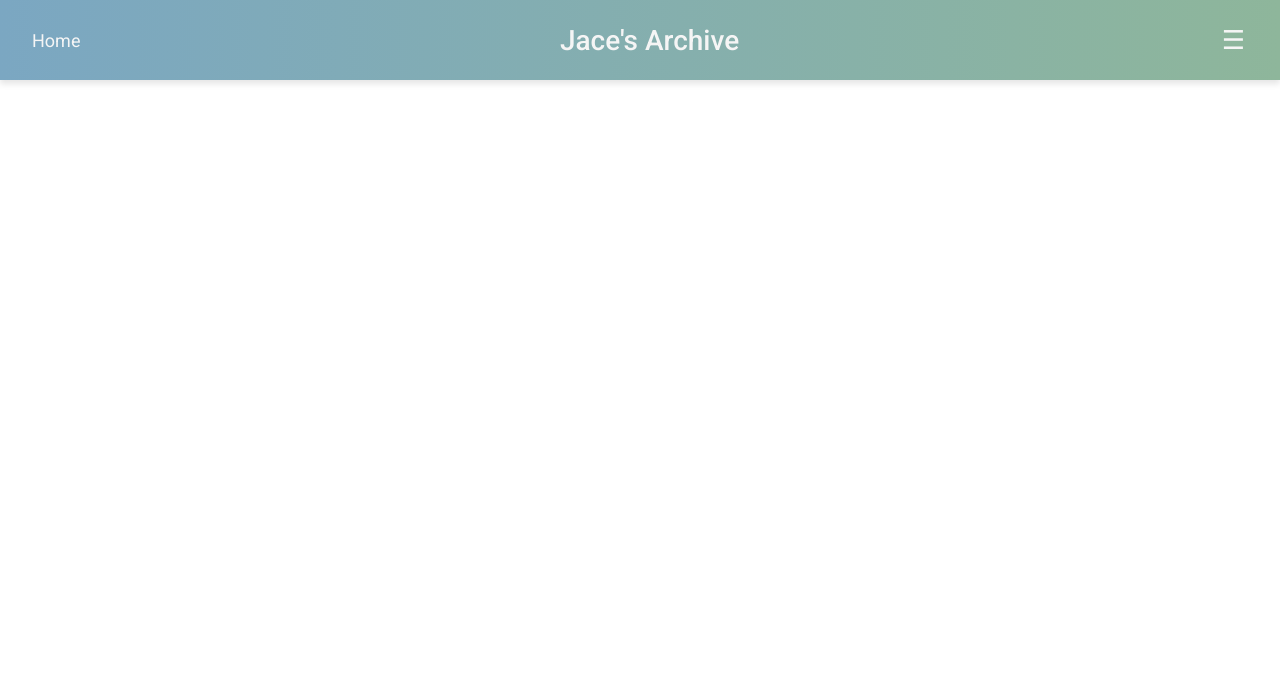
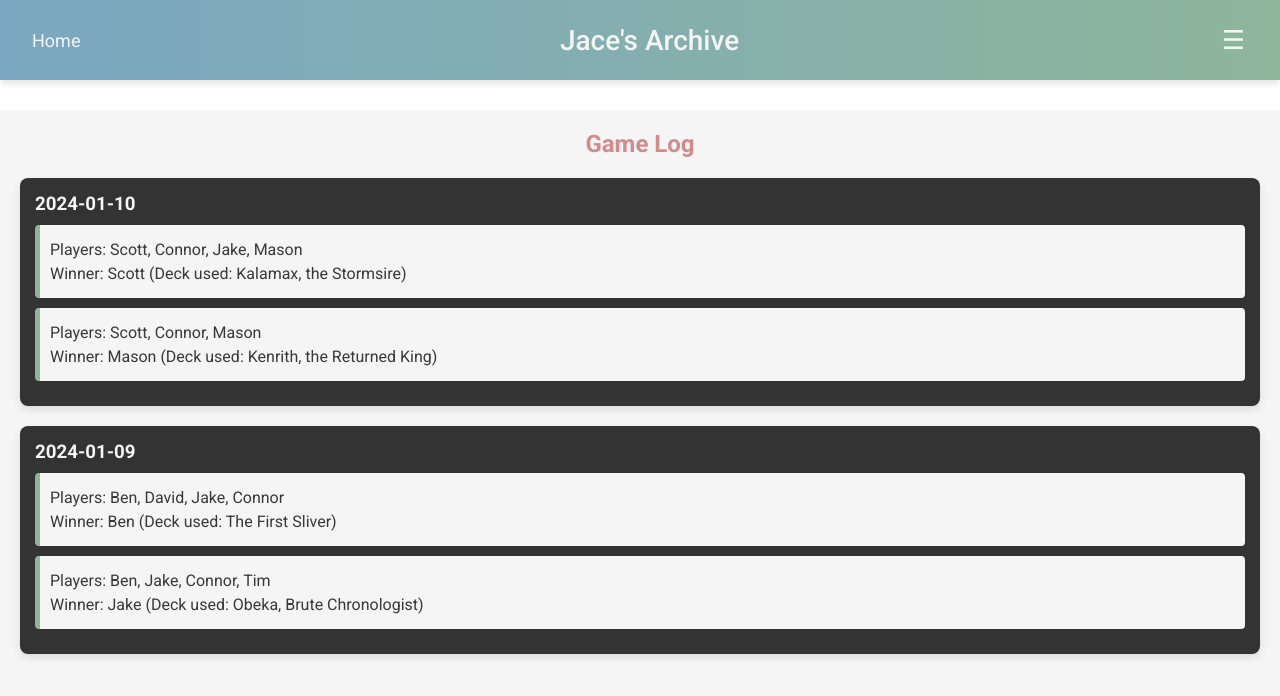
Before and after one commit to jkj527/Jaces-Archive, a React (Create React App) app: page /game-log in a window 1280 px wide. Shown: the top 696 px of the page. Built offline with nearby package versions, Linux system fonts and the light colour scheme.

Commit message:
statistics and game log pages with mock data

```diff
--- a/src/App.js
+++ b/src/App.js
@@ -4,6 +4,7 @@ import NavBar from './components/NavBar';
 import Home from './components/Home';
 import PlayerManagement from './components/PlayerManagement';
 import Statistics from './components/Statistics';
+import GameLog from './components/GameLog';
 // import Account from './pages/Account';
 // Import other pages as needed
 import './App.css';
@@ -18,6 +19,7 @@ function App() {
           {/* <Route path="/account" element={<Account />} /> */}
           <Route path="/player-management" element={<PlayerManagement />} />
           <Route path="/statistics" element={<Statistics />} />
+          <Route path="/game-log" element={<GameLog />} />
           {/* Define other routes here */}
         </Routes>
       </div>
--- /dev/null
+++ b/src/components/GameLog.jsx
@@ -0,0 +1,63 @@
+// src/components/GameLog.jsx
+import React, { useState } from 'react';
+import './style/GameLog.css'; // Make sure the path is correct
+
+const GameLog = () => {
+    // Added more mock data for demonstration purposes
+    const [gameLogs, setGameLogs] = useState([
+        {
+            date: '2024-01-10',
+            games: [
+                {
+                    players: ['Scott', 'Connor', 'Jake', 'Mason'],
+                    winner: 'Scott',
+                    deckUsed: 'Kalamax, the Stormsire'
+                },
+                {
+                    players: ['Scott', 'Connor', 'Mason'],
+                    winner: 'Mason',
+                    deckUsed: 'Kenrith, the Returned King'
+                },
+                // ... additional games
+            ],
+        },
+        {
+            date: '2024-01-09',
+            games: [
+                {
+                    players: ['Ben', 'David', 'Jake', 'Connor'],
+                    winner: 'Ben',
+                    deckUsed: 'The First Sliver'
+                },
+                {
+                    players: ['Ben', 'Jake', 'Connor', 'Tim'],
+                    winner: 'Jake',
+                    deckUsed: 'Obeka, Brute Chronologist'
+                },
+                // ... additional games
+            ],
+        },
+        // ... additional game log entries
+    ]);
+
+    // ... useEffect if you need to fetch real data ...
+
+    return (
+        <div className='game-log-container'>
+            <h2 className='game-log-heading'>Game Log</h2>
+            {gameLogs.map((log) => (
+                <div key={log.date} className='game-log-entry'>
+                    <h3>{log.date}</h3>
+                    {log.games.map((game, index) => (
+                        <div key={index} className='game-details'>
+                            <p>Players: {game.players.join(', ')}</p>
+                            <p>Winner: {game.winner} (Deck used: {game.deckUsed})</p>
+                        </div>
+                    ))}
+                </div>
+            ))}
+        </div>
+    );
+};
+
+export default GameLog;
--- a/src/components/NavBar.jsx
+++ b/src/components/NavBar.jsx
@@ -12,7 +12,8 @@ const NavBar = () => {
                 <div className="dropdown-content">
                     <Link to="/account">Account</Link>
                     <Link to="/player-management">Manage Players</Link>
-                    <Link to="/statistics" className="nav-link">Statistics</Link>
+                    <Link to="/statistics">Statistics</Link>
+                    <Link to="/game-log">Game Log</Link>
                     {/* Add other links here if needed */}
                 </div>
             </div>
--- a/src/components/Statistics.jsx
+++ b/src/components/Statistics.jsx
@@ -2,13 +2,30 @@ import React, { useState, useEffect } from 'react';
 import './style/Statistics.css';
 
 const Statistics = () => {
-    // This state would ideally come from a context, Redux store, or fetched from a backend.
+    // Initialize with mock data for demonstration
     const [statistics, setStatistics] = useState([
-        // ... populate with actual data
+        {
+            name: 'Scott',
+            decks: [
+                { name: 'Kalamax, the Stormsire', active: true, gamesPlayed: 10, first: 4, second: 3, third: 2, fourth: 1 },
+                { name: 'Carth the Lion', active: true, gamesPlayed: 5, first: 1, second: 1, third: 2, fourth: 1 },
+                // ... additional decks
+            ],
+        },
+        {
+            name: 'Connor',
+            decks: [
+                { name: 'Admiral Beckett Brass', active: true, gamesPlayed: 8, first: 2, second: 2, third: 3, fourth: 1 },
+                { name: 'Jorn, God of Winter', active: true, gamesPlayed: 6, first: 0, second: 3, third: 2, fourth: 1 },
+                // ... additional decks
+            ],
+        },
+        // ... additional players
     ]);
 
     useEffect(() => {
         // Fetch the statistics data from your data source when the component mounts
+        // This will be replaced with actual fetch call
     }, []);
 
     const calculateWinPercentage = (deck) => {
@@ -21,10 +38,12 @@ const Statistics = () => {
     return (
         <div className='statistics-container'>
             <h2 className='statistics-heading'>Player Statistics</h2>
+            {statistics.map((player) => (
+                <div key={player.name}>
+                    <h3>{player.name}'s Decks</h3>
                     <table className='statistics-table'>
                         <thead>
                             <tr>
-                        <th>Player</th>
                                 <th>Deck</th>
                                 <th>Active Deck?</th>
                                 <th>Total Games Played</th>
@@ -36,9 +55,8 @@ const Statistics = () => {
                             </tr>
                         </thead>
                         <tbody>
-                    {statistics.map((player) => player.decks.map((deck) => (
-                        <tr key={player.name + deck.name}>
-                            <td>{player.name}</td>
+                            {player.decks.map((deck) => (
+                                <tr key={deck.name}>
                                     <td>{deck.name}</td>
                                     <td>{deck.active ? 'Yes' : 'No'}</td>
                                     <td>{deck.gamesPlayed}</td>
@@ -48,9 +66,11 @@ const Statistics = () => {
                                     <td>{deck.fourth}</td>
                                     <td>{calculateWinPercentage(deck)}</td>
                                 </tr>
-                    )))}
+                            ))}
                         </tbody>
                     </table>
+                </div>
+            ))}
         </div>
     );
 };
--- /dev/null
+++ b/src/components/style/GameLog.css
@@ -0,0 +1,48 @@
+/* src/style/GameLog.css */
+
+.game-log-container {
+    padding: 20px;
+    margin-top: 10px; /* Adjust based on navbar height */
+    background: var(--soft-white);
+    min-height: calc(100vh - 60px); /* Full height minus navbar */
+    color: var(--soft-black);
+}
+
+.game-log-heading {
+    color: var(--soft-red);
+    margin-bottom: 20px;
+    text-align: center;
+}
+
+.game-log-entry {
+    background: var(--soft-grey);
+    border-radius: 8px;
+    margin-bottom: 20px;
+    padding: 15px;
+    box-shadow: 0 4px 8px rgba(0,0,0,0.1);
+}
+
+.game-log-entry h3 {
+    color: var(--soft-white);
+    margin-bottom: 10px;
+}
+
+.game-details {
+    background: var(--soft-white);
+    padding: 10px;
+    border-radius: 4px;
+    margin-bottom: 10px;
+    border-left: 5px solid var(--soft-green); /* Highlight stripe */
+}
+
+.game-details p {
+    margin: 5px 0;
+    font-size: 16px;
+}
+
+/* Responsive styling */
+@media (max-width: 768px) {
+    .game-log-container {
+        padding: 10px;
+    }
+}
--- a/src/components/style/NavBar.css
+++ b/src/components/style/NavBar.css
@@ -55,7 +55,7 @@
 
 .nav-link:hover, .nav-link:focus {
     color: var(--soft-red);
-    transform: translateY(-2px);
+    transform: translateY(-1px);
 }
 
 .nav-link:hover::after, .nav-link:focus::after {
@@ -105,7 +105,23 @@ h1 {
     padding: 12px 16px;
     text-decoration: none;
     display: block;
+    position: relative; /* Required for positioning the pseudo-element */
     transition: background-color 0.3s;
+}
+
+.dropdown-content a::after {
+    content: '';
+    position: absolute;
+    width: 0;
+    height: 2px;
+    background: var(--soft-red);
+    transition: width 0.3s;
+    bottom: -3px;
+    left: 0;
+}
+
+.dropdown-content a:hover::after {
+    width: 100%;
 }
 
 .dropdown-content a:hover {
--- a/src/components/style/Statistics.css
+++ b/src/components/style/Statistics.css
@@ -35,7 +35,7 @@
   }
 
   .statistics-table tr:nth-child(even) td {
-    background-color: var(--soft-grey); /* You might want to add this to your color palette */
+    background-color: var(--soft-grey);
   }
 
   .statistics-table tr:hover td {
```
Lines whose indentation alone changed are shown as unchanged.
